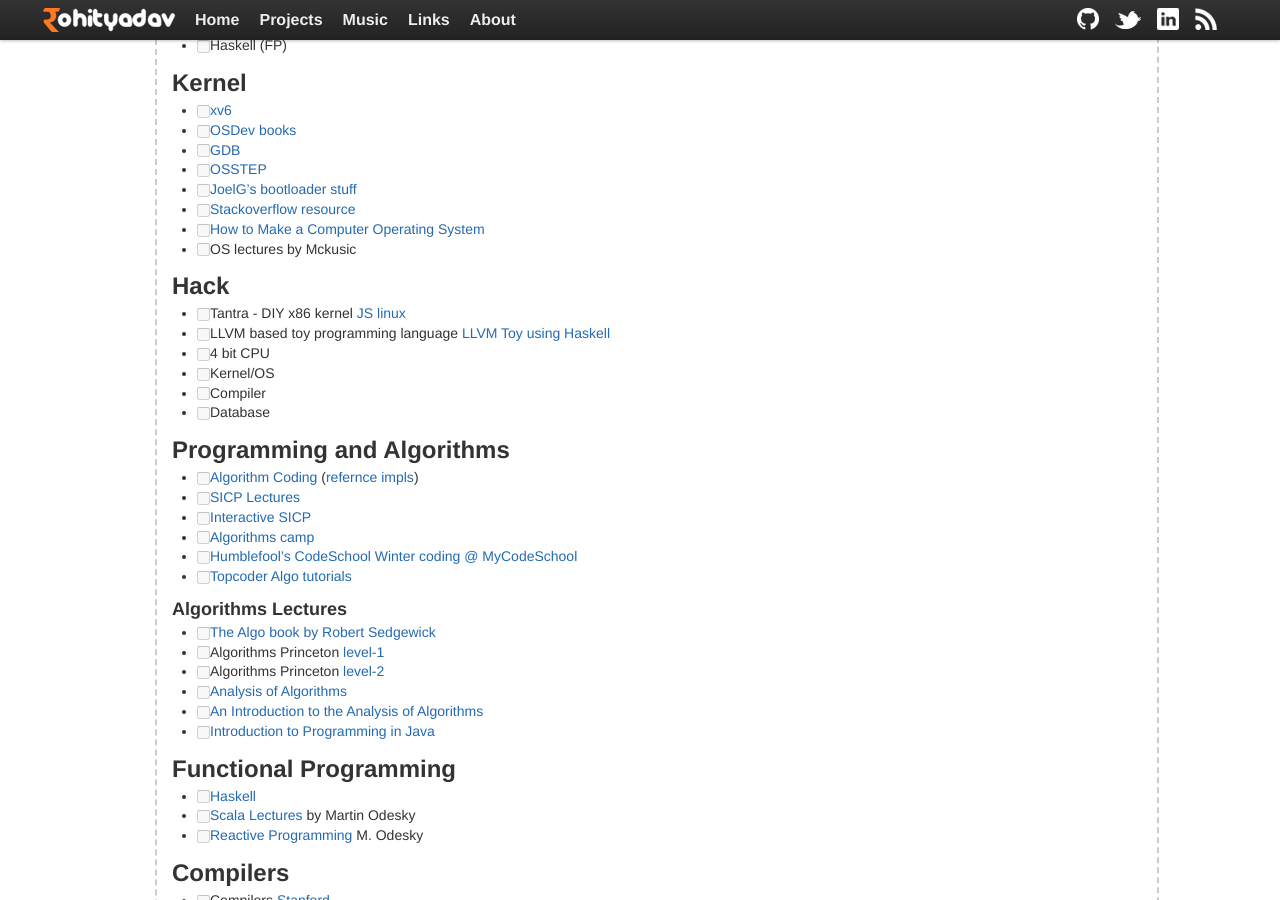
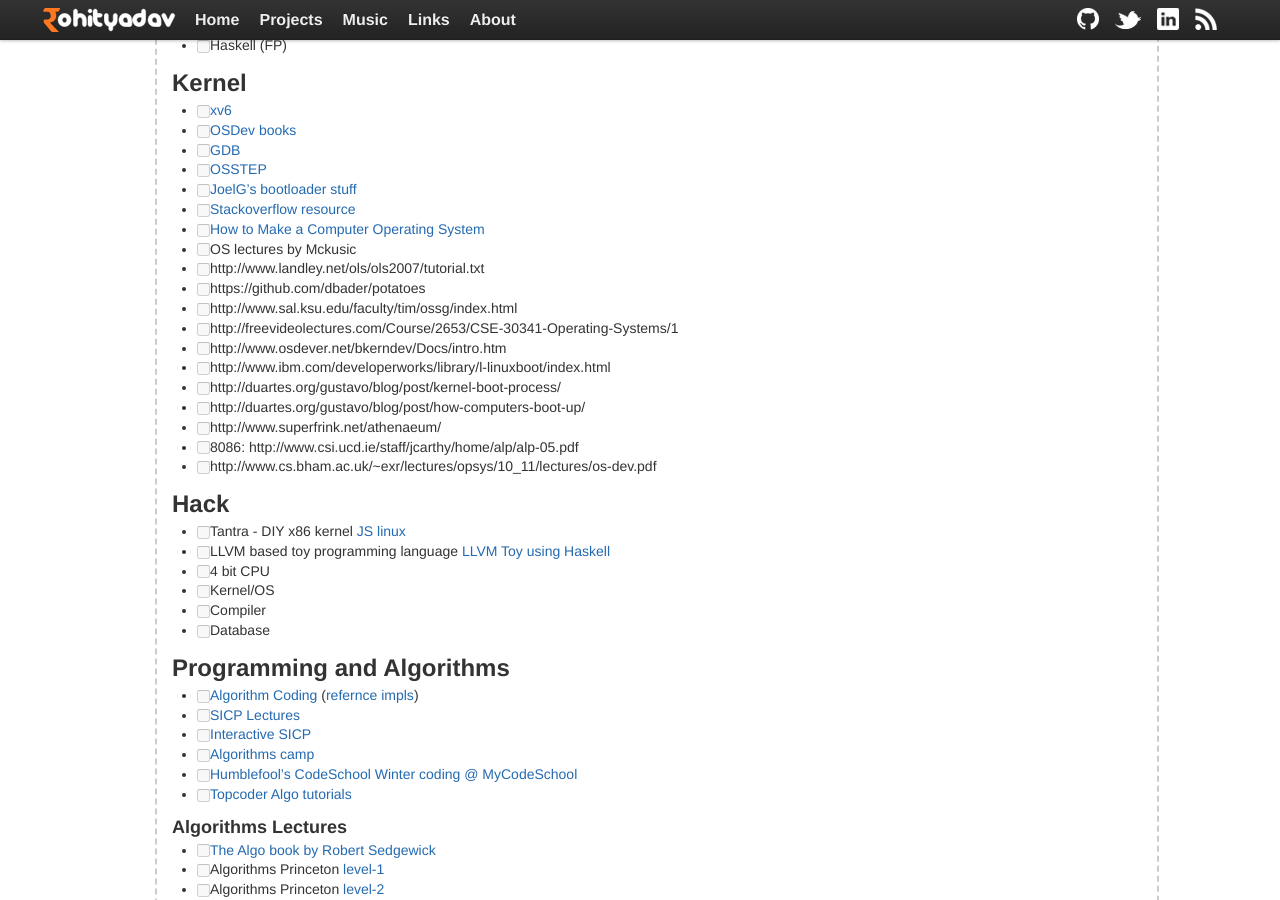
Before and after one commit to rohityadavcloud/rohityadavcloud.github.io, a Jekyll site: the page built from kaizen/index.markdown, in a window 1280 px wide and 900 px high, scrolled down 523 px. Built offline with Jekyll 4.4.1, drawn with Linux system fonts in a browser that asks for light colours.

Commit message:
kaizen: add os related topics
Signed-off-by: Rohit Yadav <bhaisaab@baagi.org>

```diff
--- a/kaizen/index.markdown
+++ b/kaizen/index.markdown
@@ -39,6 +39,17 @@
 - [ ] [Stackoverflow resource](http://stackoverflow.com/questions/43180/what-are-some-resources-for-getting-started-in-operating-system-development)
 - [ ] [How to Make a Computer Operating System](http://samypesse.github.io/How-to-Make-a-Computer-Operating-System/)
 - [ ] OS lectures by Mckusic
+- [ ] http://www.landley.net/ols/ols2007/tutorial.txt
+- [ ] https://github.com/dbader/potatoes
+- [ ] http://www.sal.ksu.edu/faculty/tim/ossg/index.html
+- [ ] http://freevideolectures.com/Course/2653/CSE-30341-Operating-Systems/1
+- [ ] http://www.osdever.net/bkerndev/Docs/intro.htm
+- [ ] http://www.ibm.com/developerworks/library/l-linuxboot/index.html
+- [ ] http://duartes.org/gustavo/blog/post/kernel-boot-process/
+- [ ] http://duartes.org/gustavo/blog/post/how-computers-boot-up/
+- [ ] http://www.superfrink.net/athenaeum/
+- [ ] 8086: http://www.csi.ucd.ie/staff/jcarthy/home/alp/alp-05.pdf
+- [ ] http://www.cs.bham.ac.uk/~exr/lectures/opsys/10_11/lectures/os-dev.pdf
 
 ## Hack
 
```
